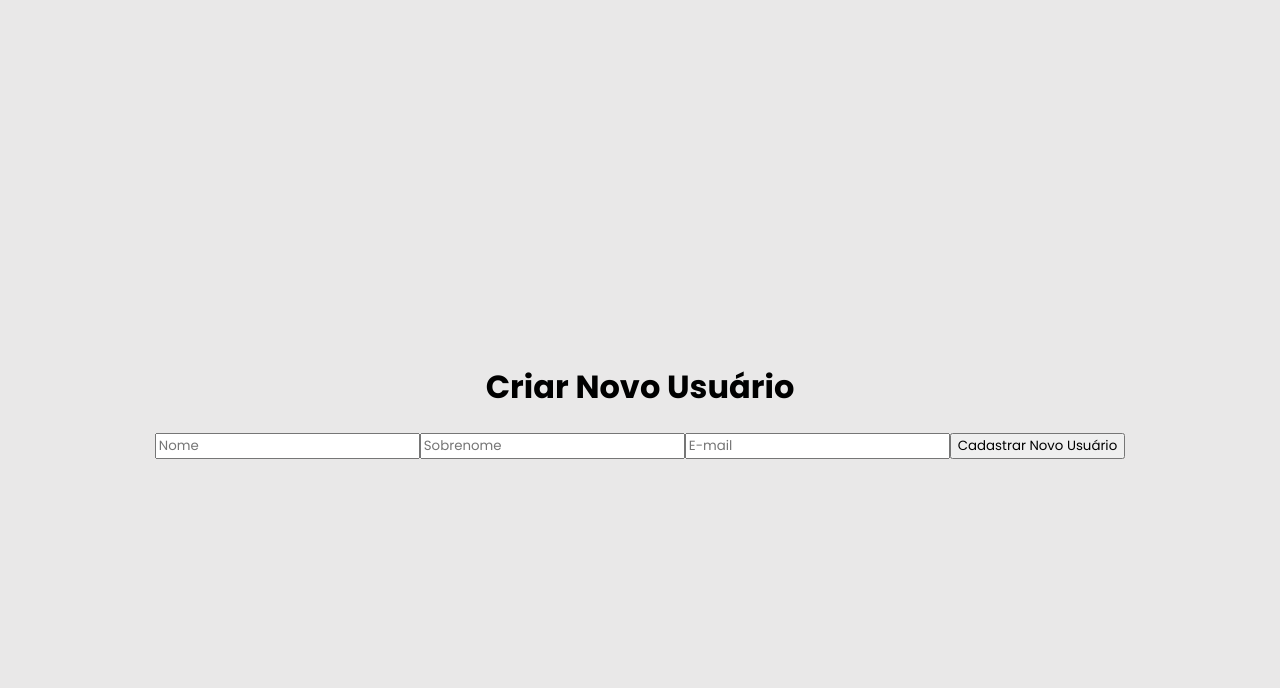
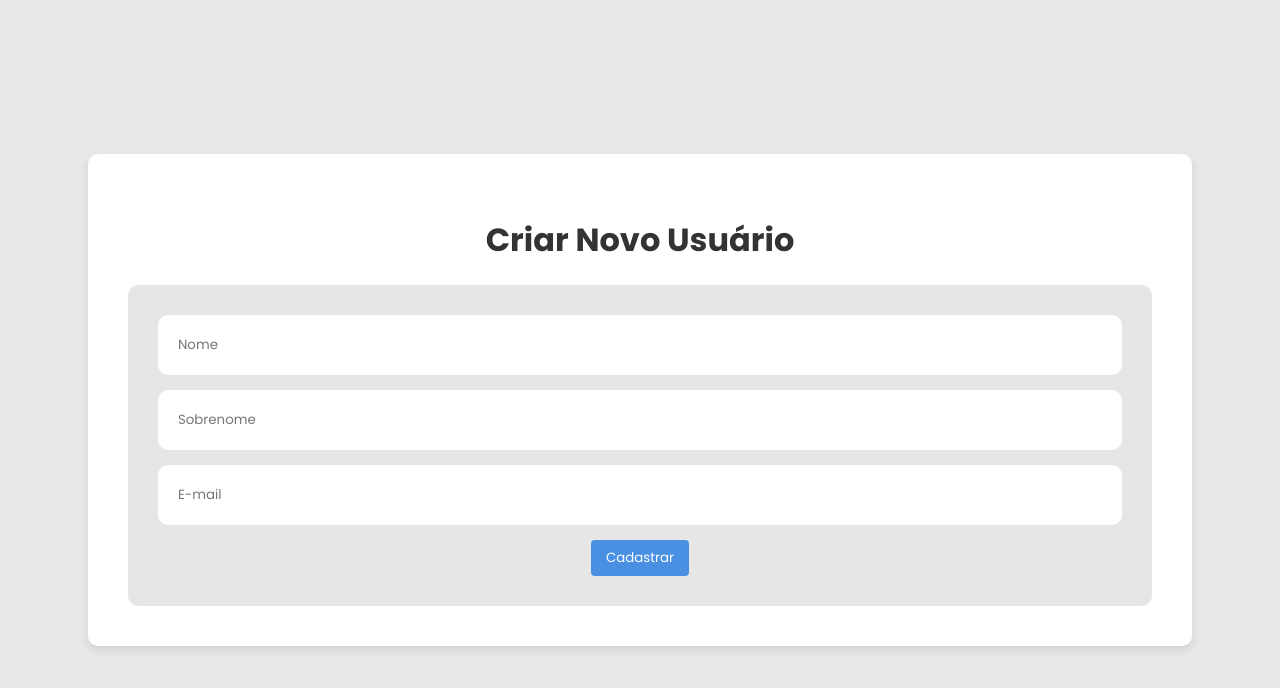
Before and after one commit to hugh514/cadastro-users, a React (Vite) app: page /cadastrar in a window 1280 px wide. Shown: the top 688 px of the page. Built offline with nearby package versions, Linux system fonts and the light colour scheme.

Commit message:
style: definido estilo de novo usuário

```diff
--- a/src/pages/User/NewUser.jsx
+++ b/src/pages/User/NewUser.jsx
@@ -5,9 +5,9 @@ const NewUser = () => {
   const [inputSobreNome, setSobreNome] = useState();
   const [inputEmail, setEmail] = useState();
   return (
-    <div>
+    <div className="content">
       <h1>Criar Novo Usuário</h1>
-      <form action="">
+      <form action="" className="list-user">
         <input
           type="text"
           placeholder="Nome"
@@ -26,7 +26,7 @@ const NewUser = () => {
           value={inputEmail}
           onChange={(e) => setEmail(e.target.value)}
         />
-        <button type="button">Cadastrar Novo Usuário</button>
+        <button type="button" className="button create">Cadastrar</button>
       </form>
     </div>
   );
--- a/src/pages/User/Users.jsx
+++ b/src/pages/User/Users.jsx
@@ -23,7 +23,7 @@ const Users = () => {
     <main className="content">
       <header className="cabecalho">
         <h1 className="title">Usuários</h1>
-        <button type="button" className="add-user" onClick={NewUser}>
+        <button type="button" className="button create" onClick={NewUser}>
           + Novo Usuário
         </button>
       </header>
--- a/src/pages/index.jsx
+++ b/src/pages/index.jsx
@@ -3,7 +3,6 @@ import Users from "./User/users.jsx";
 import UserEdit from "./User/UserEdit.jsx";
 import NewUser from "./User/NewUser.jsx";
 import UserDelete from "./User/UserDelete.jsx";
-import "../styles/index.css";
 
 const App = () => {
   return (
--- a/src/styles/index.css
+++ b/src/styles/index.css
@@ -13,14 +13,15 @@ body {
   height: 100vh;
   background-color: #e9e8e8;
 }
-
+h1 {
+  color: #333;
+}
 .cabecalho {
   display: flex;
   flex-direction: row;
   gap: 6vw;
   font-size: 1.1rem;
   justify-content: space-between;
-  color: #333;
 }
 
 .content {
@@ -28,10 +29,10 @@ body {
   border-radius: 10px;
   padding: 40px;
   width: 80vw;
-  box-shadow: 0 4px 10px rgba(0,0,0,0.1);
+  box-shadow: 0 4px 10px rgba(0, 0, 0, 0.1);
 }
 
-.add-user {
+.create {
   align-self: center;
   padding: 8px 15px;
   border: none;
@@ -52,7 +53,7 @@ body {
   background-color: #f7f7f7;
   padding: 10px;
   border-radius: 10px;
-  box-shadow: 0 2px 6px rgba(0,0,0,0.1);
+  box-shadow: 0 2px 6px rgba(0, 0, 0, 0.1);
 }
 
 img {
@@ -100,3 +101,9 @@ img {
   border-radius: 10px;
   gap: 15px;
 }
+
+input{
+  border: none;
+  border-radius: 10px;
+  padding: 20px;
+}
```
